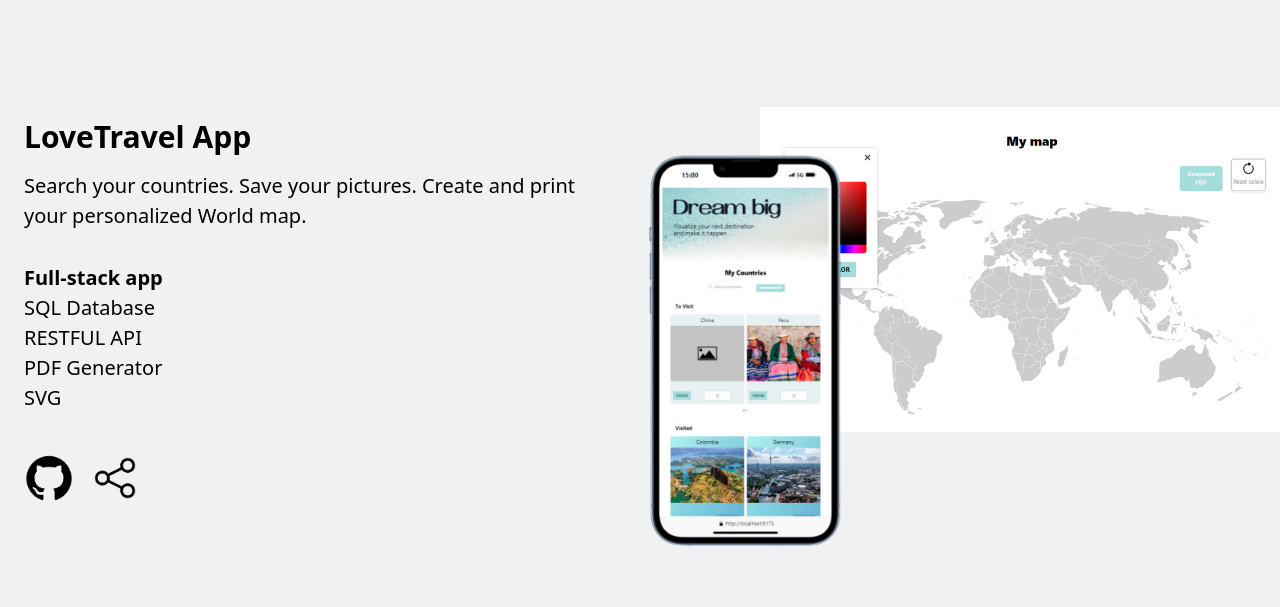
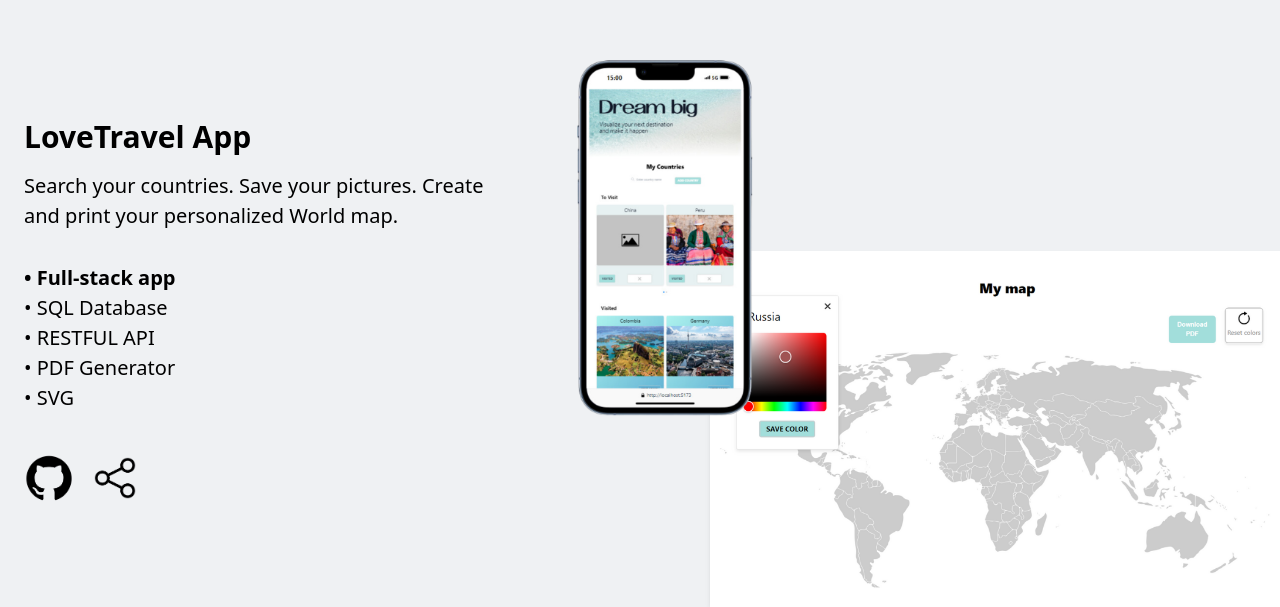
Before and after one commit to Ruthstring/Portfolio24, a React (Vite) app: page / in a window 1280 px wide. Shown: the part 1793-2400 px from the top of the page. Built offline with nearby package versions, Linux system fonts and the light colour scheme.

Commit message:
project 1 finished layout

```diff
--- a/src/components/Project1.jsx
+++ b/src/components/Project1.jsx
@@ -13,49 +13,153 @@ const Project1 = () => {
             <h1 className="text-3xl font-bold mb-4 text-left">LoveTravel App</h1>
 
             <div className="flex flex-col space-y-2 text-left">
-            <p>Search your countries. Save your pictures. Create and print your personalized World map.</p>
-            <br/>
+              <p>
+                Search your countries. Save your pictures. Create and print your personalized World map.
+              </p>
+              <br />
               <div className="app-features text-left">
-            <p className="font-bold">Full-stack app</p>
-            <p>SQL Database</p>
-            <p>RESTFUL API</p>
-            <p>PDF Generator</p>
-            <p>SVG</p>
-            <br/>
+                <p className="font-bold"> • Full-stack app</p>
+                <p> • SQL Database</p>
+                <p> • RESTFUL API</p>
+                <p> • PDF Generator</p>
+                <p> • SVG</p>
+                <br />
               </div>
             </div>
 
             {/* Logos/Links Section */}
             <div className="logos-container mt-4 flex space-x-4">
-            <a href="https://github.com/Ruthstring" className="text-blue-500 underline" target="_blank">
-            <img src={GitHub_logo} className="max-w-[50px] max-h-[50px]" alt="Logo" />
+              <a
+                href="https://github.com/Ruthstring"
+                className="text-blue-500 underline"
+                target="_blank"
+                rel="noopener noreferrer"
+              >
+                <img
+                  src={GitHub_logo}
+                  className="max-w-[50px] max-h-[50px] hover:shadow-custom-pink hover:rounded-full hover:scale-110"
+                  alt="GitHub Logo"
+                />
               </a>
-            <a href="https://your-link.com" className="text-blue-500 underline" target="_blank">
-            <img src={Link_logo} className="max-w-[50px] max-h-[50px]" alt="Logo" />
+              <a
+                href="https://your-link.com"
+                className="text-blue-500 underline"
+                target="_blank"
+                rel="noopener noreferrer"
+              >
+                <img
+                  src={Link_logo}
+                  className="max-w-[50px] max-h-[50px] hover:shadow-custom-blue hover:rounded-full hover:scale-110 "
+                  alt="Link Logo"
+                />
               </a>
             </div>
           </div>
 
           {/* Media Column */}
-        <div className="project-media relative">
+          <div className="project-media relative flex justify-center items-center">
+            <div className="relative w-full h-full">
               {/* Image 2 - Background */}
               <img
                 src={Img2}
                 alt="Image Map"
-                    className="absolute bottom-10 right-0 w-[80%] h-auto transform translate-x-10 -translate-y-10 z-0"
+                className="project-img shadow-md absolute bottom-10 right-0 w-[80%] h-auto transform translate-x-10 -translate-y-10 transition-transform duration-700 ease-in-out z-0"
               />
               {/* Image 1 - Foreground */}
               <img
                 src={Img1}
                 alt="Image Mobile"
-                    className="relative w-[60%] h-auto z-10 transform -translate-x-10 translate-y-10"
+                className="project-img absolute top-20 left-0 w-[50%] h-auto transform -translate-x-10 translate-y-10 transition-transform duration-700 ease-in-out z-10"
               />
             </div>
-
-
+          </div>
         </div>
       </>
     );
   };
 
   export default Project1;
+
+// const Project1 = () => {
+
+
+//     return (
+//         <>
+//           <div className="section-container flex flex-col md:flex-row items-center justify-between space-y-6 md:space-y-0 p-6 h-screen">
+//             {/* Text Column */}
+//             <div className="project-text">
+//               <h1 className="text-3xl font-bold mb-4 text-left">LoveTravel App</h1>
+
+//               <div className="flex flex-col space-y-2 text-left">
+//                 <p>Search your countries. Save your pictures. Create and print your personalized World map.</p>
+//                 <br />
+//                 <div className="app-features text-left">
+//                   <p className="font-bold">Full-stack app</p>
+//                   <p> • SQL Database</p>
+//                   <p> • RESTFUL API</p>
+//                   <p> • PDF Generator</p>
+//                   <p> • SVG</p>
+//                   <br />
+//                 </div>
+//               </div>
+
+//               {/* Logos/Links Section */}
+//               <div className="logos-container mt-4 flex space-x-4">
+//                 <a href="https://github.com/Ruthstring" className="text-blue-500 underline" target="_blank" rel="noopener noreferrer">
+//                   <img src={GitHub_logo} className="max-w-[50px] max-h-[50px]" alt="Logo" />
+//                 </a>
+//                 <a href="https://your-link.com" className="text-blue-500 underline" target="_blank" rel="noopener noreferrer">
+//                   <img src={Link_logo} className="max-w-[50px] max-h-[50px]" alt="Logo" />
+//                 </a>
+//               </div>
+//             </div>
+
+//             {/* Media Column */}
+//             <div className="project-media relative flex justify-center items-center">
+//               <div className="relative w-full h-full">
+//                 {/* Image 2 - Background */}
+//                 <img
+//                   src={Img2}
+//                   alt="Image Map"
+//                   className="project-img shadow-md absolute bottom-10 right-0 w-[80%] h-auto transform translate-x-10 -translate-y-10 transition-transform duration-700 ease-in-out z-0"
+//                 />
+//                 {/* Image 1 - Foreground */}
+//                 <img
+//                   src={Img1}
+//                   alt="Image Mobile"
+//                   className="project-img absolute top-20 left-0 w-[50%] h-auto transform -translate-x-10 translate-y-10 transition-transform duration-700 ease-in-out z-10"
+//                 />
+//               </div>
+//             </div>
+//           </div>
+
+//           <style jsx>{`
+//         .project-media {
+//           position: relative;
+//           width: 100%;
+//           height: 100%;
+//         }
+
+//         .project-img {
+//           transition: all 0.5s ease;
+//         }
+
+//         /* Only apply the hover effect when directly hovering over the image */
+//         .project-img:hover {
+//           z-index: 30;
+//           transform: translate(0, 0) scale(1.1); /* Make the hovered image move and scale */
+//         }
+
+//         /* Keep the non-hovered image in the background */
+//         .project-img:not(:hover) {
+//           z-index: 10;
+//         }
+//       `}</style>
+
+//         </>
+//       );
+
+
+// };
+
+// export default Project1;
--- a/src/index.css
+++ b/src/index.css
@@ -236,3 +236,25 @@ text {
 h3{
   font-size:30px;
 }
+
+
+/*PROJECT1*/
+.project-media {
+  position: relative;
+  width: 100%;
+  height: 100%;
+}
+
+.project-img {
+  transition: all 0.5s ease;
+
+}
+
+.project-img:hover {
+  z-index: 30;
+  transform: translate(0, 0) scale(1.1); /* Make the hovered image move and scale */
+}
+
+.project-img:not(:hover) {
+  z-index: 10;
+}
--- a/tailwind.config.js
+++ b/tailwind.config.js
@@ -16,8 +16,10 @@ export default {
         },
 
         boxShadow: {
-          'custom-pink': '0 4px 6px rgba(255,105,135,0.5)',
           'custom-blue': '0 4px 6px #8290f0',
+          'custom-pink': '0 4px 6px #e6affc',
+
+
         },
 
       },
```
Lines whose indentation alone changed are shown as unchanged.
